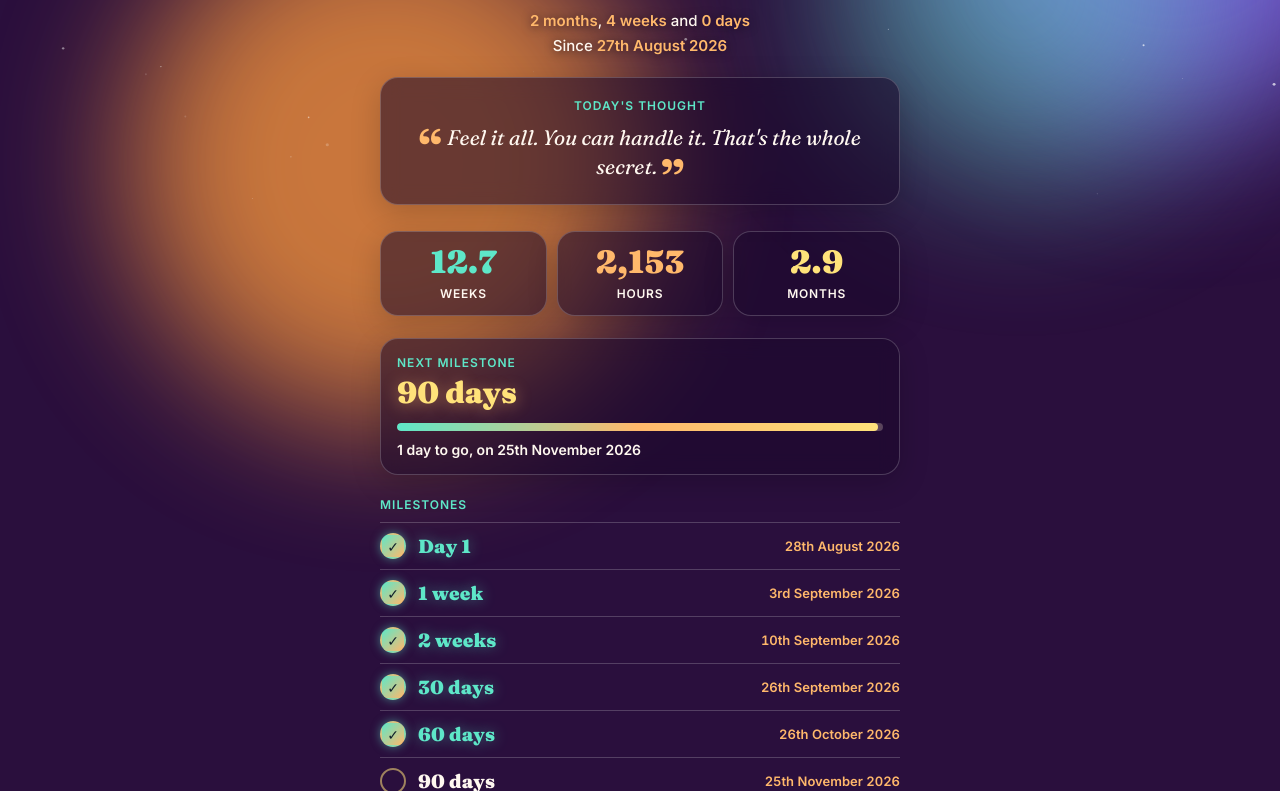
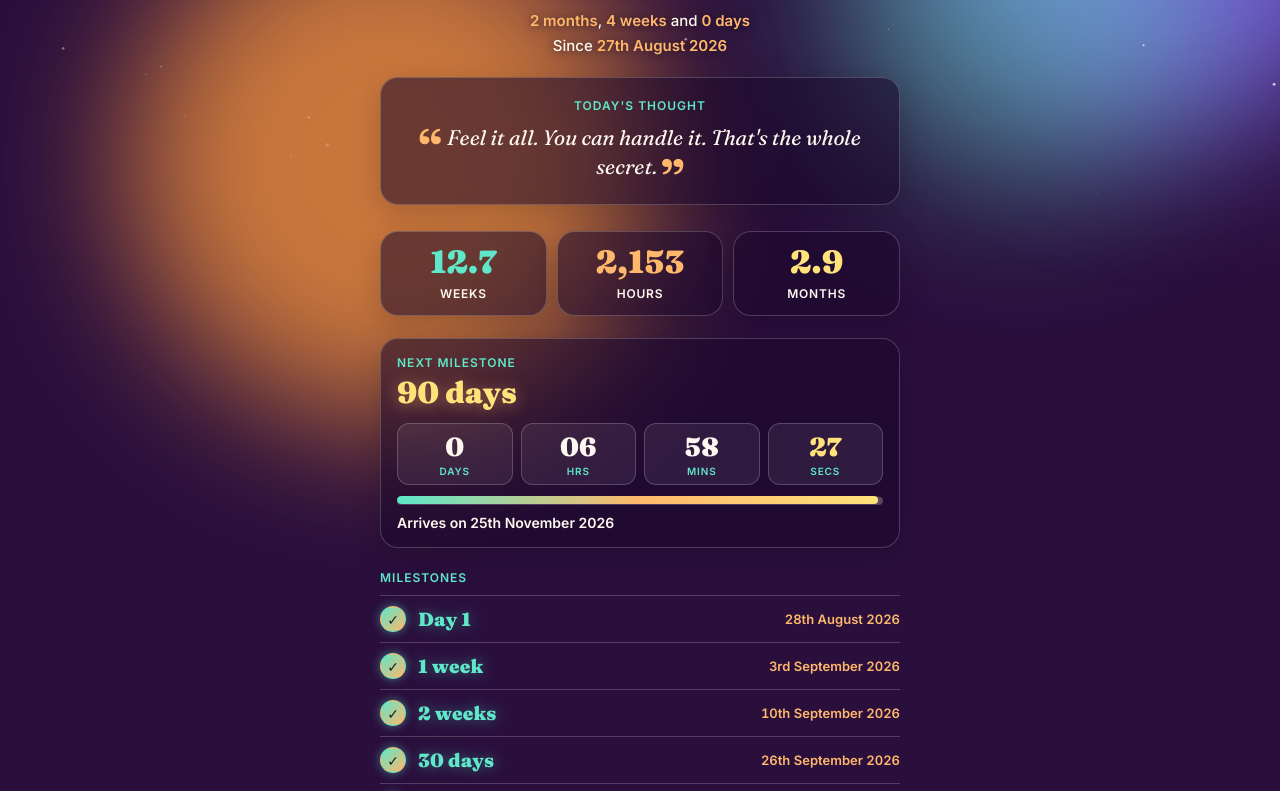
Before and after one commit to OllieHubWorx/MollysDays-, a plain HTML site: page index.html in a window 1280 px wide. Shown: the part 597-1388 px from the top of the page. Drawn offline with Linux system fonts and the light colour scheme.

Commit message:
Live countdown to the next milestone
Co-Authored-By: Claude Opus 5.5 <noreply@anthropic.com>
Claude-Session: https://claude.ai/code/session_01KhGFbBEABv7Xj2odQCTvTb

```diff
--- a/index.html
+++ b/index.html
@@ -96,6 +96,11 @@
   .mile .when{font-size:13px;font-weight:700;color:var(--accent);font-variant-numeric:tabular-nums}
   .foot{margin-top:30px;font-size:15px;font-weight:600;color:var(--ink)}
   @media (max-width:380px){.ring-wrap{width:260px;height:260px}.days{font-size:88px}}
+  .cd{display:grid;grid-template-columns:repeat(4,1fr);gap:8px;margin-top:12px}
+  .cd div{background:rgba(255,255,255,.07);border:1px solid var(--line);border-radius:12px;padding:9px 4px 7px;text-align:center}
+  .cd b{display:block;font-family:Fraunces,serif;font-weight:900;font-size:26px;line-height:1.1;color:var(--ink);font-variant-numeric:tabular-nums}
+  .cd div:last-child b{color:var(--pink)}
+  .cd span{display:block;font-size:10px;font-weight:700;letter-spacing:.9px;text-transform:uppercase;color:var(--accent2);margin-top:3px}
   .credit{margin-top:26px;font-size:12px;font-weight:600;letter-spacing:.6px;color:var(--muted)}
   .credit b{font-family:Fraunces,serif;font-weight:900;font-size:16px;letter-spacing:.5px;background:linear-gradient(90deg,#5ee7c8,#ffe27a,#ffb86b);-webkit-background-clip:text;background-clip:text;color:transparent}
   .note{margin:0 0 22px;padding:20px 22px;border-radius:18px;text-align:center;background:linear-gradient(135deg,rgba(255,138,60,.2),rgba(255,226,122,.12)),rgba(26,8,42,.55);border:1px solid rgba(255,184,107,.45);box-shadow:0 8px 30px rgba(0,0,0,.18)}
@@ -193,6 +198,7 @@
   <div class="next">
     <div class="t">Next milestone</div>
     <div class="v" id="nextName">—</div>
+    <div class="cd" id="cd"><div><b id="cdD">0</b><span>days</span></div><div><b id="cdH">00</b><span>hrs</span></div><div><b id="cdM">00</b><span>mins</span></div><div><b id="cdS">00</b><span>secs</span></div></div>
     <div class="bar"><i id="bar"></i></div>
     <div class="s" id="nextSub"></div>
   </div>
@@ -406,14 +412,21 @@
       var left = next.d - days;
       var when = new Date(START.getTime() + next.d*DAY);
       el('nextName').textContent = next.name;
-      el('nextSub').textContent = left + (left===1?' day':' days') + ' to go, on ' + fmtDate(when);
+      el('nextSub').textContent = 'Arrives on ' + fmtDate(when);
+      var togo = Math.max(0, when - now), p2 = function(n){ return (n < 10 ? '0' : '') + n; };
+      el('cd').style.display = '';
+      el('cdD').textContent = Math.floor(togo / DAY);
+      el('cdH').textContent = p2(Math.floor(togo % DAY / 3600000));
+      el('cdM').textContent = p2(Math.floor(togo % 3600000 / 60000));
+      el('cdS').textContent = p2(Math.floor(togo % 60000 / 1000));
       el('topNext').textContent = next.name;
-      el('topLeft').textContent = 'in ' + left + (left===1?' day':' days');
+      el('topLeft').textContent = left === 1 ? 'tomorrow' : 'in ' + left + ' days';
     } else {
       ring.setAttribute('stroke-dashoffset', 0);
       el('bar').style.width = '100%';
       el('nextName').textContent = 'Beyond every milestone';
       el('nextSub').textContent = 'Keep going.';
+      el('cd').style.display = 'none';
       el('topNext').textContent = 'every milestone passed';
       el('topLeft').textContent = '';
     }
```
